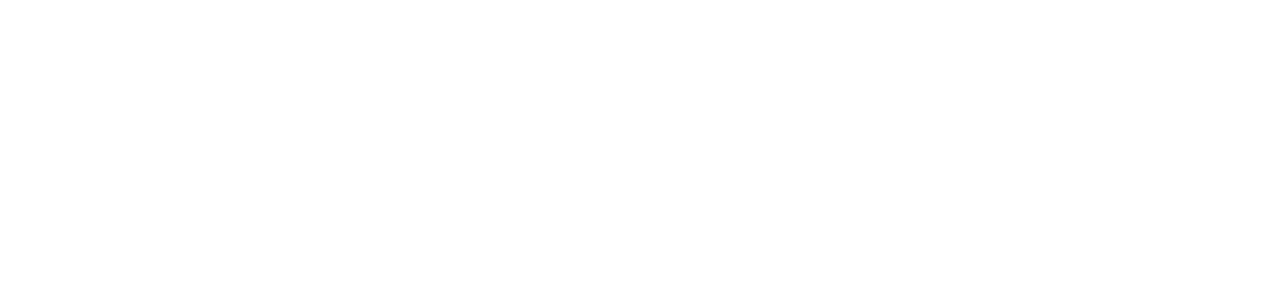
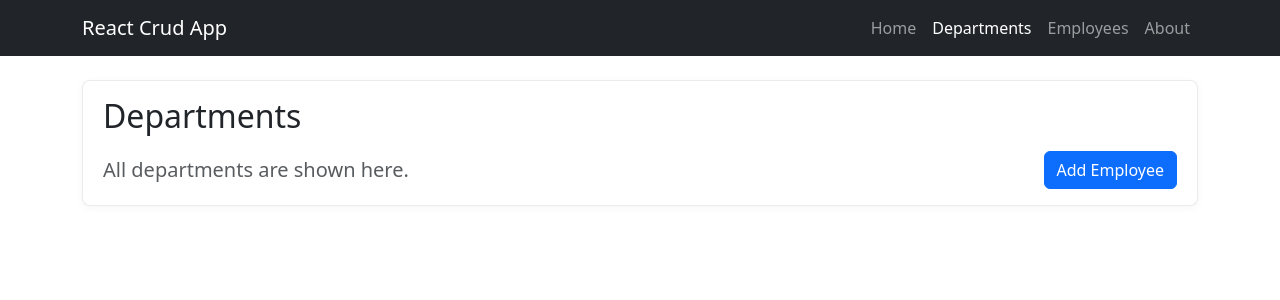
Before and after one commit to ashranhaider/reactjs-crud-app, a React (Vite) app in the folder frontend/crud-app/: page /departments in a window 1280 px wide. Before the commit this address had no page. Shown: the top 300 px of the page. Built offline with nearby package versions, Linux system fonts and the light colour scheme.

Commit message:
some refactoring

```diff
--- a/frontend/crud-app/src/components/DepartmentDetailsPopup.tsx
+++ b/frontend/crud-app/src/components/DepartmentDetailsPopup.tsx
@@ -5,7 +5,7 @@ interface DepartmentDetailsModalProps {
   show: boolean;
   onClose: () => void;
 }
-const DepartmentModal = ({ show, onClose }: DepartmentDetailsModalProps) => {
+const EmployeeModal = ({ show, onClose }: DepartmentDetailsModalProps) => {
   const { selectedDepartment } = useDepartment();
 
   return (
@@ -43,4 +43,4 @@ const DepartmentModal = ({ show, onClose }: DepartmentDetailsModalProps) => {
   );
 };
 
-export default DepartmentModal;
+export default EmployeeModal;
--- a/frontend/crud-app/src/components/EmployeeList.css
+++ b/frontend/crud-app/src/components/EmployeeList.css
@@ -1,26 +1,32 @@
-.skeleton-loader {
-  height: 20px;
-  background: linear-gradient(90deg, #f0f0f0 25%, #e0e0e0 50%, #f0f0f0 75%);
-  background-size: 200% 100%;
-  animation: loading 1.5s infinite;
-  border-radius: 4px;
+/* Section-based layout styles (card-like feel without card markup) */
+.section-header,
+.section-content {
+  background-color: #fff;
+  border: 1px solid rgba(0,0,0,.08);
+  border-radius: .5rem;
+  box-shadow: 0 2px 8px rgba(0,0,0,.04);
+  padding: 1rem 1.25rem;
 }
 
-@keyframes loading {
-  0% {
-    background-position: 200% 0;
-  }
-  100% {
-    background-position: -200% 0;
-  }
+.section-header {
+  margin-bottom: 1rem; /* gap between header and table */
 }
 
-.table-responsive {
-  margin: 1rem 0;
-  border-radius: 8px;
-  box-shadow: 0 2px 4px rgba(0, 0, 0, 0.1);
+.section-content {
+  margin-top: .5rem;
 }
 
-.table {
-  margin-bottom: 0;
+/* Keep things tidy */
+.employee-table th,
+.employee-table td {
+  vertical-align: middle;
 }
+
+.header-row .btn {
+  white-space: nowrap;
+}
+
+/* Optional: dark header if using Bootstrap 5 without .thead-dark */
+.table thead th {
+  border-bottom: 2px solid rgba(0,0,0,.1);
+}
--- a/frontend/crud-app/src/components/EmployeeList.tsx
+++ b/frontend/crud-app/src/components/EmployeeList.tsx
@@ -1,15 +1,15 @@
+import { useState } from "react";
 import useEmployees from "../hooks/Employees/useEmployees";
-import LoadingSkeleton from './LoadingSkeleton';
-import EmptyState from './EmptyState';
-import './EmployeeList.css';
+import LoadingSkeleton from "./LoadingSkeleton";
+import EmptyState from "./EmptyState";
+import "./EmployeeList.css";
 import { useDepartment } from "../contexts/department/DepartmentHook";
-import { useState } from "react";
 import { Employee } from "../models/Employee";
-import DepartmentModal from "./DepartmentDetailsPopup";
-import { Link } from "react-router";
+import EmployeeModal from "./DepartmentDetailsPopup";
 import DeleteEmployeePopup from "./deleteEmployeePopup";
 import { deleteEmployee } from "../services/employeeService";
-import { FaEdit, FaTrash, FaBuilding } from 'react-icons/fa';
+import { FaEdit, FaTrash, FaBuilding } from "react-icons/fa";
+import { Link } from "react-router";
 
 function EmployeeList() {
   const { employees, loading, error, refetchData } = useEmployees();
@@ -30,7 +30,6 @@ function EmployeeList() {
 
   const handleDeleteEmployee = async () => {
     if (!selectedEmployee) return;
-
     try {
       await deleteEmployee(selectedEmployee.id);
       await refetchData();
@@ -43,8 +42,12 @@ function EmployeeList() {
   };
 
   return (
+    <div className="employee-list container-fluid p-0">
+
+      {/* Section: Table */}
+      <section className="section-content">
         <div className="table-responsive">
-      <table className="table table-hover">
+          <table className="table table-striped employee-table mb-0">
             <thead className="thead-dark">
               <tr>
                 <th scope="col">#</th>
@@ -92,7 +95,10 @@ function EmployeeList() {
               ))}
             </tbody>
           </table>
-      <DepartmentModal show={showModal} onClose={() => setShowModal(false)} />
+        </div>
+      </section>
+
+      <EmployeeModal show={showModal} onClose={() => setShowModal(false)} />
       {selectedEmployee && (
         <DeleteEmployeePopup
           employeeName={selectedEmployee.fullName}
--- a/frontend/crud-app/src/components/Navbar.tsx
+++ b/frontend/crud-app/src/components/Navbar.tsx
@@ -35,11 +35,23 @@ const Navbar = () => {
                 className={({ isActive }) =>
                   isActive ? "nav-link active" : "nav-link"
                 }
-                to="/AddEmployee"
+                to="/departments"
               >
-                Add Employee
+                Departments
               </NavLink>
+
             </li>
+            <li className="nav-item">
+                <NavLink
+                  className={({ isActive }) =>
+                    isActive ? "nav-link active" : "nav-link"
+                  }
+                  to="/employees"
+                >
+                  Employees
+                </NavLink>
+              </li>
+
             <li className="nav-item">
               <NavLink
                 className={({ isActive }) =>
--- a/frontend/crud-app/src/index.css
+++ b/frontend/crud-app/src/index.css
@@ -33,24 +33,9 @@ h1 {
   line-height: 1.1;
 }
 
-button {
-  border-radius: 8px;
-  border: 1px solid transparent;
-  padding: 0.6em 1.2em;
-  font-size: 1em;
-  font-weight: 500;
-  font-family: inherit;
-  background-color: #1a1a1a;
-  cursor: pointer;
-  transition: border-color 0.25s;
-}
-button:hover {
-  border-color: #646cff;
-}
-button:focus,
-button:focus-visible {
-  outline: 4px auto -webkit-focus-ring-color;
-}
+/* Removed global button customizations so Bootstrap's default button styles and hover
+   behavior are used. Custom animations/transforms on hover were causing non-bootstrap
+   hover effects across the app. */
 
 @media (prefers-color-scheme: light) {
   :root {
@@ -60,7 +45,4 @@ button:focus-visible {
   a:hover {
     color: #747bff;
   }
-  button {
-    background-color: #f9f9f9;
-  }
 }
--- a/frontend/crud-app/src/main.tsx
+++ b/frontend/crud-app/src/main.tsx
@@ -8,6 +8,8 @@ import About from './pages/About.tsx';
 import 'bootstrap/dist/css/bootstrap.min.css';
 import AddEmployee from './pages/AddEmployee.tsx';
 import EditEmployee from './pages/EditEmployee.tsx';
+import Departments from './pages/Departments.tsx';
+import Employees from './pages/Employees.tsx';
 
 createRoot(document.getElementById("root")!).render(
   <StrictMode>
@@ -16,7 +18,9 @@ createRoot(document.getElementById("root")!).render(
         <Route path="/" element={<App />}>
           <Route index element={<Home />} />
           <Route path="home" element={<Home />} />
-          <Route path="AddEmployee" element={<AddEmployee />} />
+          <Route path="departments" element={<Departments />} />
+          <Route path="employees" element={<Employees />} />
+          <Route path="add-employee" element={<AddEmployee />} />
           <Route path="EditEmployee/:id" element={<EditEmployee />} />
           <Route path="about" element={<About />} />
         </Route>
--- a/frontend/crud-app/src/pages/About.css
+++ b/frontend/crud-app/src/pages/About.css
@@ -42,18 +42,5 @@
     color: #7f8c8d;
     line-height: 1.6;
 }
-
-.btn-primary {
-    background-color: #3498db;
-    border-color: #3498db;
-    padding: 10px 25px;
-    font-weight: 500;
-    transition: all 0.3s ease;
-}
-
-.btn-primary:hover {
-    background-color: #2980b9;
-    border-color: #2980b9;
-    transform: translateY(-2px);
-    box-shadow: 0 2px 10px rgba(0, 0, 0, 0.1);
-}
+/* Use default Bootstrap button styles. Removed custom .btn-primary adjustments and
+   hover animations so buttons behave like Bootstrap's defaults. */
--- /dev/null
+++ b/frontend/crud-app/src/pages/Departments.tsx
@@ -0,0 +1,21 @@
+import { Link } from "react-router";
+
+function Departments() {
+    return (
+        <>
+            {/* Section: Header / Summary */}
+            <section className="section-header">
+                <h1 className="h2 mb-3">Departments</h1>
+
+                <div className="header-row d-flex justify-content-between align-items-center">
+                    <p className="lead text-muted mb-0">All departments are shown here.</p>
+                    <Link to="/add-employee" className="btn btn-primary">
+                        Add Employee
+                    </Link>
+                </div>
+            </section>
+        </>
+
+    );
+}
+export default Departments;
--- /dev/null
+++ b/frontend/crud-app/src/pages/Employees.tsx
@@ -0,0 +1,26 @@
+import { Link } from "react-router";
+import EmployeeList from "../components/EmployeeList";
+import { DepartmentProvider } from "../contexts/department/DepartmentProvider";
+
+function Employees() {
+    return (
+        <>
+            {/* Section: Header / Summary */}
+            <section className="section-header">
+                <h1 className="h2 mb-3">Employees</h1>
+
+                <div className="header-row d-flex justify-content-between align-items-center">
+                    <p className="lead text-muted mb-0">All employees are shown here.</p>
+                    <Link to="/add-employee" className="btn btn-primary">
+                        Add Employee
+                    </Link>
+                </div>
+            </section>
+            <DepartmentProvider>
+                <EmployeeList />
+            </DepartmentProvider>
+        </>
+
+    );
+}
+export default Employees;
--- a/frontend/crud-app/src/pages/Home.css
+++ b/frontend/crud-app/src/pages/Home.css
@@ -30,19 +30,14 @@
     align-items: center;
     padding: 10px 25px;
     font-weight: 500;
-    transition: all 0.3s ease;
+    /* keep visual defaults but avoid custom hover animations so Bootstrap handles hover
+       behavior */
     background-color: white;
     border-color: white;
     color: #3498db;
 }
 
-.add-employee-btn:hover {
-    background-color: rgba(255, 255, 255, 0.9);
-    border-color: rgba(255, 255, 255, 0.9);
-    transform: translateY(-2px);
-    box-shadow: 0 4px 15px rgba(0, 0, 0, 0.2);
-    color: #2980b9;
-}
+/* Removed hover transform/transition so default Bootstrap hover is used */
 
 /* Stats Cards */
 .stats-cards {
@@ -113,41 +108,3 @@
     padding: 1rem;
     vertical-align: middle;
 }
-
-/* Button styles */
-.btn-primary {
-    background-color: #3498db;
-    border-color: #3498db;
-}
-
-.btn-danger {
-    background-color: #e74c3c;
-    border-color: #e74c3c;
-}
-
-.btn-link {
-    color: #3498db;
-    text-decoration: none;
-    padding: 0;
-}
-
-.btn-link:hover {
-    color: #2980b9;
-    text-decoration: underline;
-}
-
-/* Action buttons */
-.btn {
-    display: inline-flex;
-    align-items: center;
-    justify-content: center;
-    gap: 0.5rem;
-    padding: 0.5rem 1rem;
-    font-weight: 500;
-    transition: all 0.3s ease;
-}
-
-.btn:hover {
-    transform: translateY(-2px);
-    box-shadow: 0 2px 8px rgba(0, 0, 0, 0.1);
-}
--- a/frontend/crud-app/src/pages/Home.tsx
+++ b/frontend/crud-app/src/pages/Home.tsx
@@ -1,8 +1,6 @@
-import { Link } from "react-router";
-import EmployeeList from "../components/EmployeeList";
-import { DepartmentProvider } from "../contexts/department/DepartmentProvider";
+
 import { Container, Row, Col, Card } from 'react-bootstrap';
-import { FaUserPlus, FaUsers, FaBuilding } from 'react-icons/fa';
+import { FaUsers, FaBuilding } from 'react-icons/fa';
 import './Home.css';
 
 function Home() {
@@ -16,12 +14,6 @@ function Home() {
               Employee Management
             </h1>
             <p className="text-muted mt-2">Manage your organization's employees efficiently</p>
-          </Col>
-          <Col xs="auto">
-            <Link to="/addemployee" className="btn btn-primary add-employee-btn">
-              <FaUserPlus className="me-2" />
-              Add Employee
-            </Link>
           </Col>
         </Row>
       </div>
@@ -55,9 +47,6 @@ function Home() {
       {/* all code above is useless and contributes to jut make it look pretty
       and is geneerated by AI */}
 
-      <DepartmentProvider>
-        <EmployeeList />
-      </DepartmentProvider>
     </Container>
   );
 }
```
Also changed, not shown: frontend/crud-app/src/App.css. Lines whose indentation alone changed are shown as unchanged.
